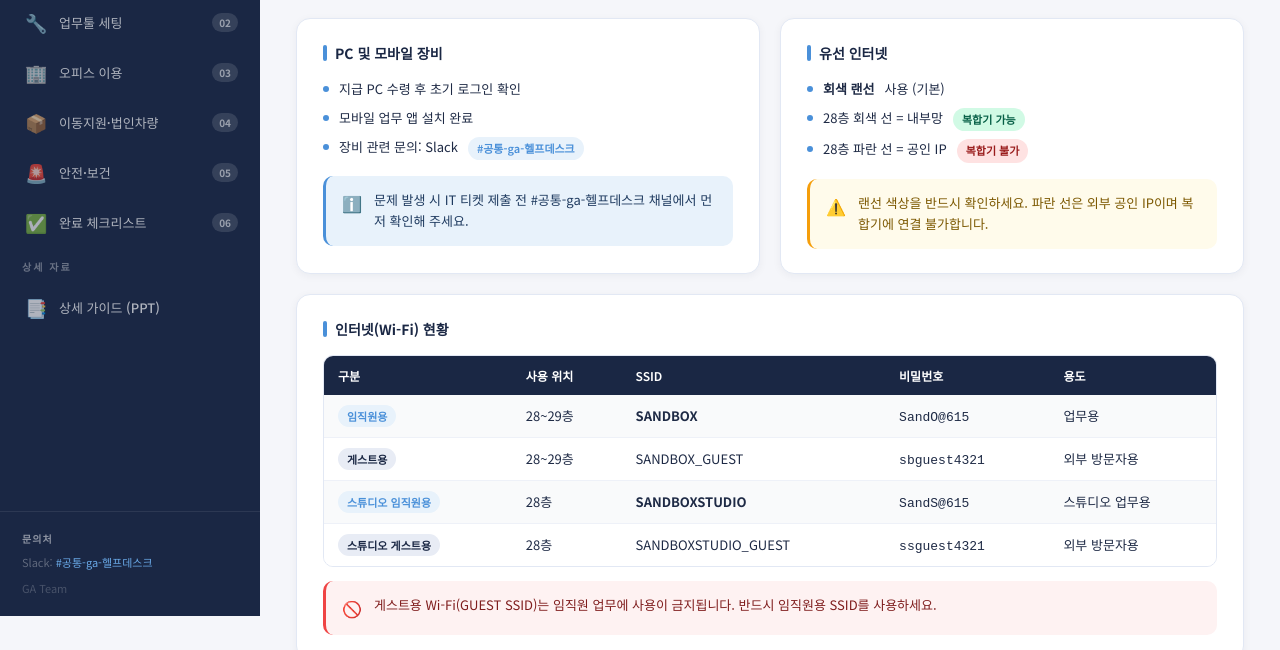
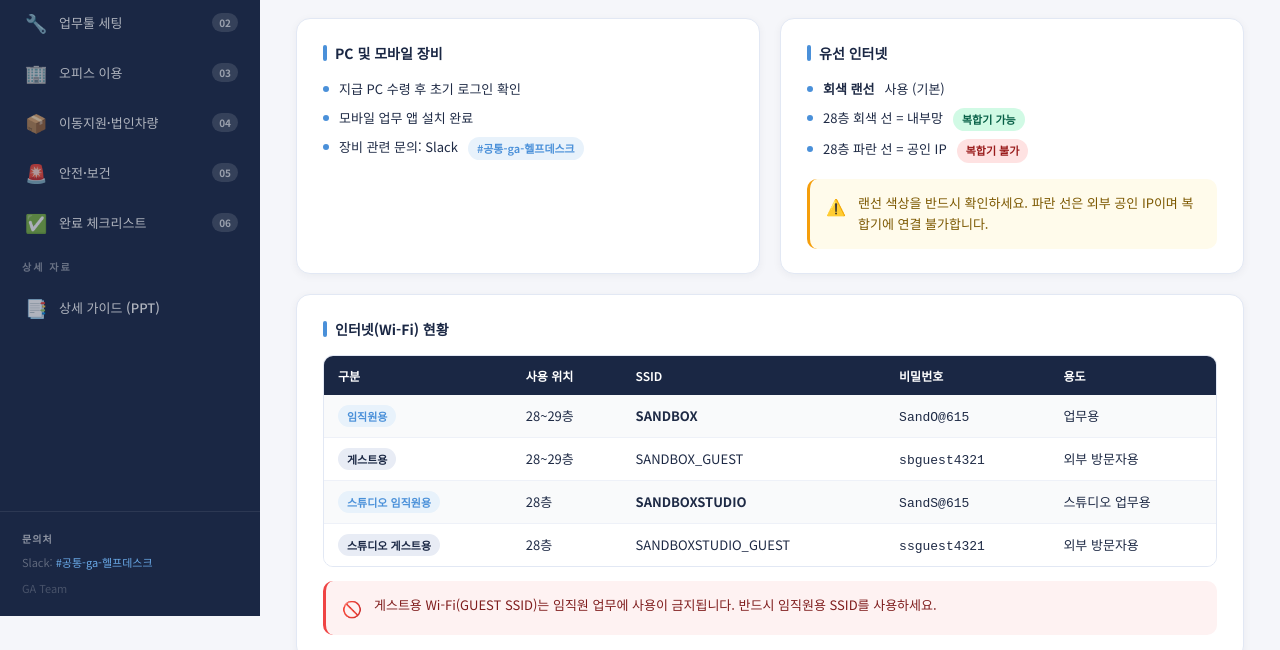
Before and after one commit to taesup-ux/ga-onboarding-guide-1, a plain HTML site: page index.html in a window 1280 px wide. Shown: the part 184-834 px from the top of the page. Drawn offline with Linux system fonts and the light colour scheme.

Commit message:
fix: IT 장비 섹션 안내 문구 제거

```diff
--- a/index.html
+++ b/index.html
@@ -541,10 +541,6 @@
             <li>모바일 업무 앱 설치 완료</li>
             <li>장비 관련 문의: Slack <span class="badge badge-blue">#공통-ga-헬프데스크</span></li>
           </ul>
-          <div class="alert alert-blue" style="margin-top:16px;">
-            <span class="alert-icon">ℹ️</span>
-            <span>문제 발생 시 IT 티켓 제출 전 #공통-ga-헬프데스크 채널에서 먼저 확인해 주세요.</span>
-          </div>
         </div>
 
         <!-- 유선 인터넷 -->
```
